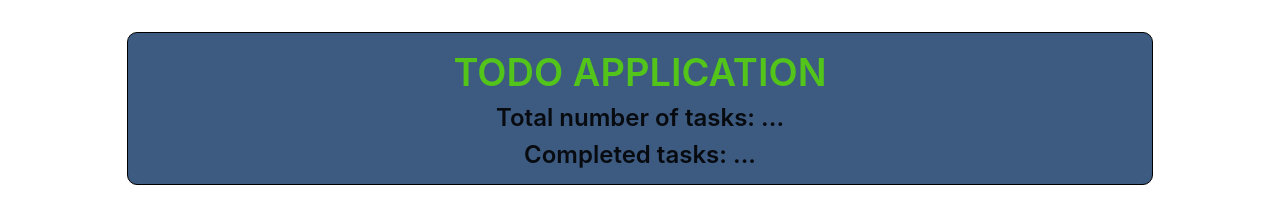
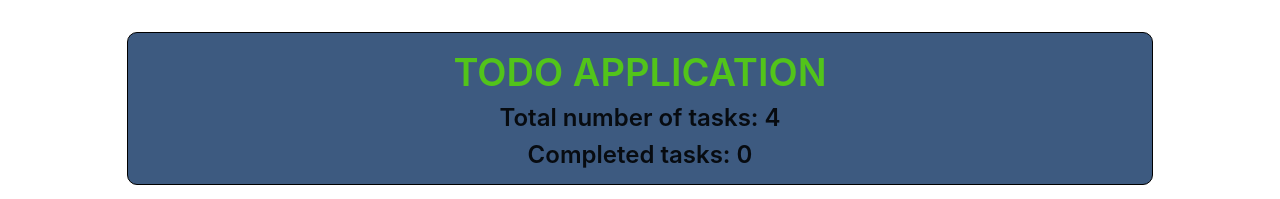
Before and after one commit to Sparkisss/Test-task, a React (Vite) app: page / in a window 1280 px wide. Shown: the top 199 px of the page. Built offline with nearby package versions, Linux system fonts and the light colour scheme.

Commit message:
refactor: add comments and render value of tasks and completed tasks

```diff
--- a/src/App.tsx
+++ b/src/App.tsx
@@ -56,7 +56,6 @@ const editTask = (id: number, newTitle: string): void => {
   });
 };
 
-
 const addTask = (newTask: Data): void => {
   setData(prevData => [...prevData, newTask]);
 }
@@ -74,7 +73,7 @@ const changeData = (id: number) => {
 
   return (
     <>
-    <AppInfo/>
+    <AppInfo data={data}/>
     <TaskList data={data} changeData={changeData} onDelete={deleteTask} editTask={editTask}/>
     <TasksAddPanel data={data} addTask={addTask}/>
     </>
--- a/src/components/appInfo/AppInfo.tsx
+++ b/src/components/appInfo/AppInfo.tsx
@@ -1,16 +1,25 @@
 import {FC} from 'react';
 import { Typography } from 'antd';
 import classes from "./AppInfo.module.css"
+import { TaskListProps } from '../../types/types';
 
 const { Title } = Typography;
 
-const AppInfo: FC = () => {
+const AppInfo: FC<TaskListProps> = ({data}) => {
+    const tasksNumber = data?.length; //получаем общее кол-во задач
+    // получаем кол-во выполненых задач
+    const completedTasks = data?.reduce((prev, current) => {
+        if (current.completed) {
+            return prev + 1;
+        }
+        return prev;
+    }, 0);
 
     return (
         <div className={classes.info__container}>
             <Title type='success'>TODO APPLICATION</Title>
-            <Title level={3}>Total number of tasks: ...</Title>
-            <Title level={3}>Сompleted tasks: ...</Title>
+            <Title level={3}>Total number of tasks: {tasksNumber}</Title>
+            <Title level={3}>Сompleted tasks: {completedTasks}</Title>
         </div>
     );
 };
--- a/src/components/tasksAddPanel/TasksAddPanel.tsx
+++ b/src/components/tasksAddPanel/TasksAddPanel.tsx
@@ -6,13 +6,13 @@ import classes from './TaskAddPanel.module.css';
 
 const { Title } = Typography;
 
-const TasksAddPanel: FC<TaskListProps> = ({ data, addTask }) => {
+const TasksAddPanel: FC<TaskListProps> = ({ data, addTask}) => {
     const [task, setTask] = useState<string>('');
-    const [maxId, setMaxId] = useState<number>(0);
+    const [maxId, setMaxId] = useState<number>(0); //получаем максимальный id для добавления нового id следующему элементу
 
     useEffect(() => {
-        if (data) {
-            setMaxId(data.reduce((prev, current) => Math.max(prev, current.id), 1));
+        if (data && setMaxId) {
+            setMaxId(data.reduce((prev, current) => Math.max(prev, current.id), 1)); //получаем maxid
         }
     }, [data]);
 
@@ -22,9 +22,8 @@ const TasksAddPanel: FC<TaskListProps> = ({ data, addTask }) => {
             message.error('Task name must be at least 3 characters long and cannot be empty or just spaces.');
             return;
         }
-
         // Добавляем задачу
-        if (addTask) {
+        if (addTask && maxId) {
             addTask({ id: maxId + 1, title: task, completed: false });
             setTask(''); // Очищаем инпут после добавления
         }
--- a/src/components/tasksList/TaskList.tsx
+++ b/src/components/tasksList/TaskList.tsx
@@ -4,6 +4,7 @@ import { TaskListProps } from '../../types/types';
 import classes from './TaskList.module.css';
 
 const TaskList: FC<TaskListProps> = ({ data, changeData, onDelete, editTask }) => {
+    //перебираем все задачи и отображаем их
     const tasks = data?.map(item => {
         return (
             <TasksListItem key={item.id}
--- a/src/components/tasksListItem/TasksListItem.tsx
+++ b/src/components/tasksListItem/TasksListItem.tsx
@@ -5,7 +5,7 @@ import classes from "./TaskListItem.module.css";
 import { TaskListProps } from '../../types/types';
 
 const TasksListItem: FC<TaskListProps> = ({id, description, completed, changeData, onDelete, editTask}) => {
-
+    //редактируем задачу через промпт (если будет время сделать модалку!!!)
     const handleEditTask = (id: number) => {
         const newTitle = prompt('Enter new title:', description);
         if (newTitle && editTask) {
```
